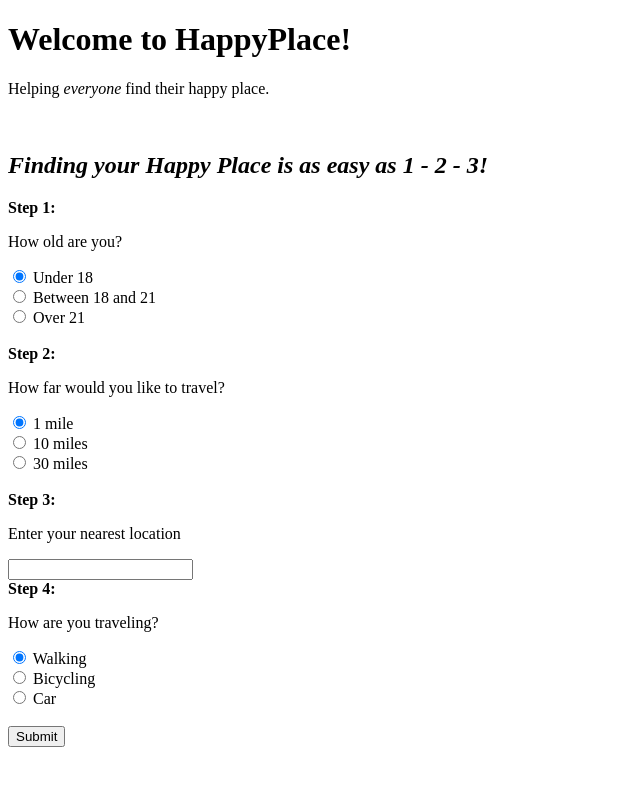
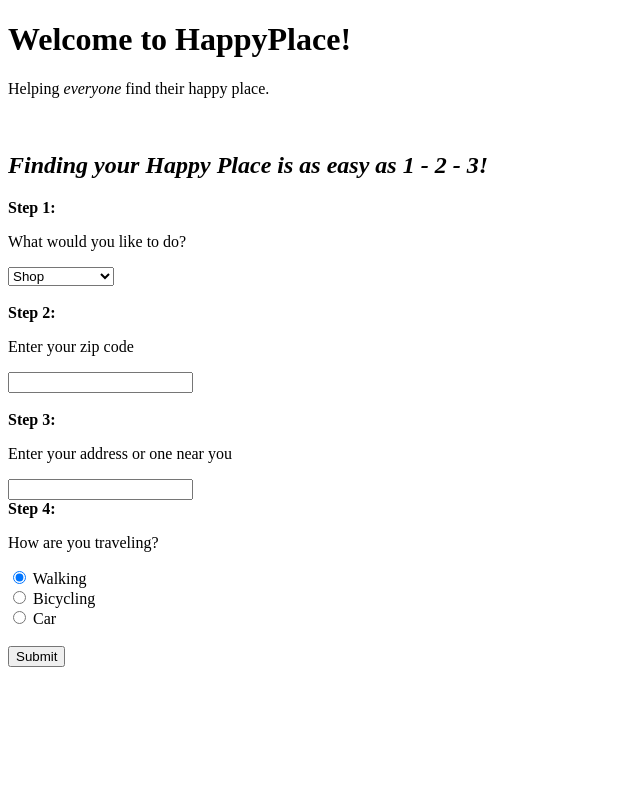
Before and after one commit to AlejandroCabrera18/my_git_project, a Python web app: template templates/mainpage.html in a window 1280 px wide. Shown: the top 786 px of the page, without its empty margins (0-640 px from the left). Run offline with Jinja, Linux system fonts and the light colour scheme; the template is opened without the code that fills it, so the values that code supplies are empty.

Commit message:
Jul 31 5:43pm

```diff
--- a/models.py
+++ b/models.py
@@ -1,7 +1,7 @@
 from google.appengine.ext import ndb
 
 class Search(ndb.Model):
-    age = ndb.IntegerProperty(required=False)
     mode_of_transportation=ndb.StringProperty(required=True)
-    range = ndb.IntegerProperty(required=True)
-    location=ndb.StringProperty(required=True)
+    address=ndb.StringProperty(required=True)
+    zip_code=ndb.StringProperty(required=True)
+    activity=ndb.StringProperty(required=True)
--- a/templates/mainpage.html
+++ b/templates/mainpage.html
@@ -14,26 +14,27 @@
         <div>
           <b>Step 1: </b>
           <br>
-          <p> How old are you? </p>
-            <input type = "radio" name = "age" value = "17" checked> Under 18 <br>
-            <input type = "radio" name = "age" value = "20"> Between 18 and 21 <br>
-            <input type = "radio" name = "age" value = "22"> Over 21
+          <p> What would you like to do? </p>
+          <select name="activity">
+           <option value="shops">Shop</option>
+           <option value="movies">Watch Movies</option>
+           <option value="restaurants">Eat</option>
+           <option value="parks">Go to a park</option>
+           </select>
         </div>
         <br>
         <div>
           <b>Step 2: </b>
           <br>
-          <p> How far would you like to travel? </p>
-            <input type = "radio" name = "distance" value = "1" checked> 1 mile<br>
-            <input type = "radio" name = "distance" value = "10"> 10 miles<br>
-            <input type = "radio" name = "distance" value = "30"> 30 miles
+          <p> Enter your zip code</p>
+            <input type = "text" name = "zip_code" value = "" checked><br>
         </div>
         <br>
         <div>
           <b>Step 3: </b>
           <br>
-          <p> Enter your nearest location</p>
-            <input type = "text" name = "location" value = "" checked><br>
+          <p> Enter your address or one near you</p>
+            <input type = "text" name = "address" value = "" checked><br>
         </div>
           <b>Step 4: </b>
           <br>
--- a/templates/result.html
+++ b/templates/result.html
@@ -38,7 +38,8 @@
    width="600"
    height="450"
    frameborder="0" style="border:0"
-   src="https://www.google.com/maps/embed/v1/search?key=AIzaSyBbnOeH6Iliw4rR0bgMfJx7gZ3PtGkN3Sg&q=shops+near+{{location}}" allowfullscreen>
+   src="https://www.google.com/maps/embed/v1/search?key=AIzaSyBbnOeH6Iliw4rR0bgMfJx7gZ3PtGkN3Sg&q={{activity}}+near+{{address}}+{{zip_code}}" allowfullscreen>
+
   </iframe>
 
      <!-- <h2 id="line1"> {{line1}}</h2>
```
Also changed, not shown: main.py (+10 -7 lines), 2 other files.
